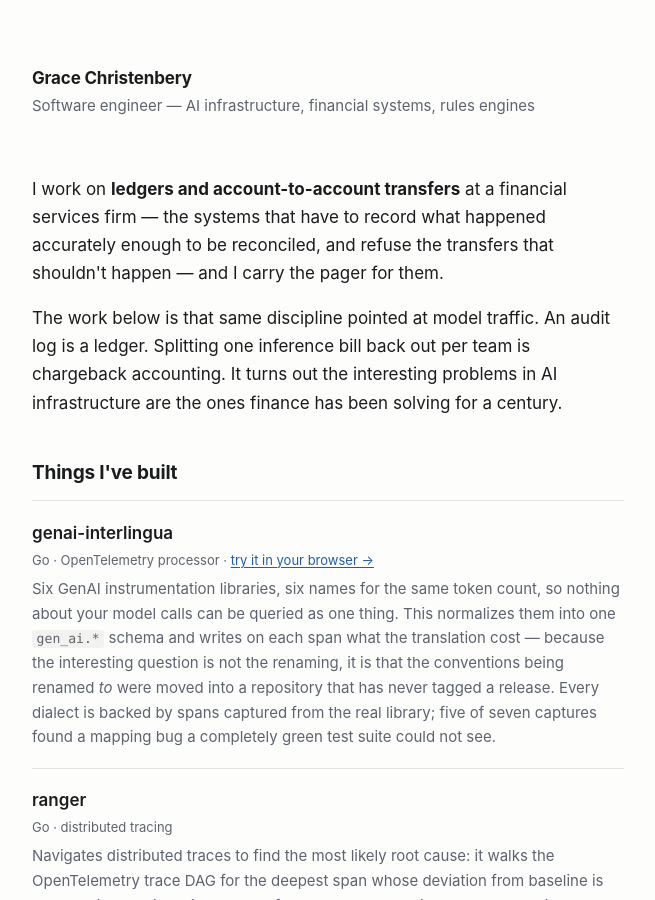
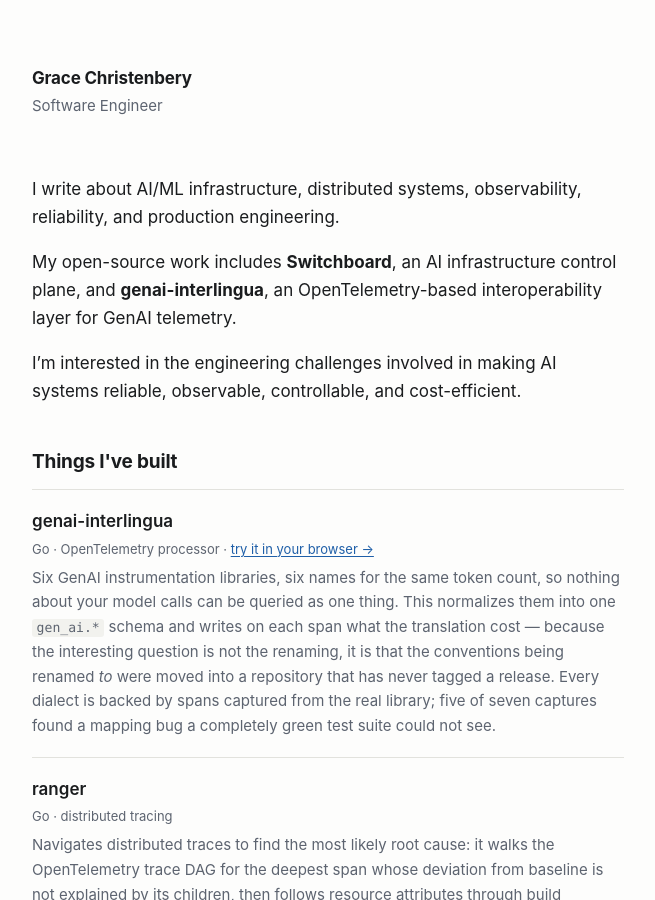
Before and after one commit to Grace/grace.github.io, a Jekyll site: the page built from index.html, in a window 1280 px wide and 900 px high. Shown: the whole window, without its empty margins (312-967 px from the left). Built offline with Jekyll 4.4.1, drawn with Linux system fonts in a browser that asks for light colours.

Commit message:
New bio
Grace's copy, applied as written. Her version opened "Grace — Software
Engineer"; the layout already prints site.title above the tagline, so that line
became the tagline rather than a heading in the body, which would have shown
her name twice. The topics that used to sit in the tagline now open the first
paragraph, which is where her copy puts them.

Two descriptions went with it. The page's own meta description still advertised
Charlotte, rule-driven controls in the path of high-risk traffic, LLM gateways
and supply-chain security for agent tooling; the site-wide one in _config.yml,
which is also the Atom feed's subtitle and what a social card shows, said much
the same. Neither mentioned observability or telemetry, which the new bio leads
with, so both now say roughly what the page says.

The background paragraph below the projects is untouched. It is separate, it
does not contradict any of this, and rewriting it was not asked for.

Co-Authored-By: Claude Opus 5 <noreply@anthropic.com>
Claude-Session: https://claude.ai/code/session_01VSonqcm22Fkwo4v55mdDEi

```diff
--- a/_config.yml
+++ b/_config.yml
@@ -1,8 +1,8 @@
 title: Grace Christenbery
-tagline: Software engineer — AI infrastructure, financial systems, rules engines
+tagline: Software Engineer
 description: >-
-  Notes on LLM gateways, supply-chain security for agent tooling, and building
-  controls that sit in the path of high-risk traffic.
+  Notes on AI/ML infrastructure, distributed systems, observability, reliability
+  and production engineering.
 url: https://grace.github.io
 # Without this Jekyll normalizes post dates to UTC, so an evening post
 # published on the 4th appears as the 5th.
--- a/index.html
+++ b/index.html
@@ -1,16 +1,16 @@
 ---
 layout: default
-description: Grace Christenbery — software engineer in Charlotte, NC. Rule-driven controls in the path of high-risk traffic, LLM gateways, and supply-chain security for agent tooling.
+description: Grace Christenbery — software engineer. AI/ML infrastructure, distributed systems, observability, reliability, and production engineering.
 ---
-<p>I work on <strong>ledgers and account-to-account transfers</strong> at a financial
-services firm — the systems that have to record what happened accurately enough to
-be reconciled, and refuse the transfers that shouldn't happen — and I carry the
-pager for them.</p>
+<p>I write about AI/ML infrastructure, distributed systems, observability,
+reliability, and production engineering.</p>
 
-<p>The work below is that same discipline pointed at model traffic. An audit
-log is a ledger. Splitting one inference bill back out per team is chargeback
-accounting. It turns out the interesting problems in AI infrastructure are the
-ones finance has been solving for a century.</p>
+<p>My open-source work includes <strong>Switchboard</strong>, an AI
+infrastructure control plane, and <strong>genai-interlingua</strong>, an
+OpenTelemetry-based interoperability layer for GenAI telemetry.</p>
+
+<p>I’m interested in the engineering challenges involved in making AI systems
+reliable, observable, controllable, and cost-efficient.</p>
 
 <h2>Things I've built</h2>
 
```
